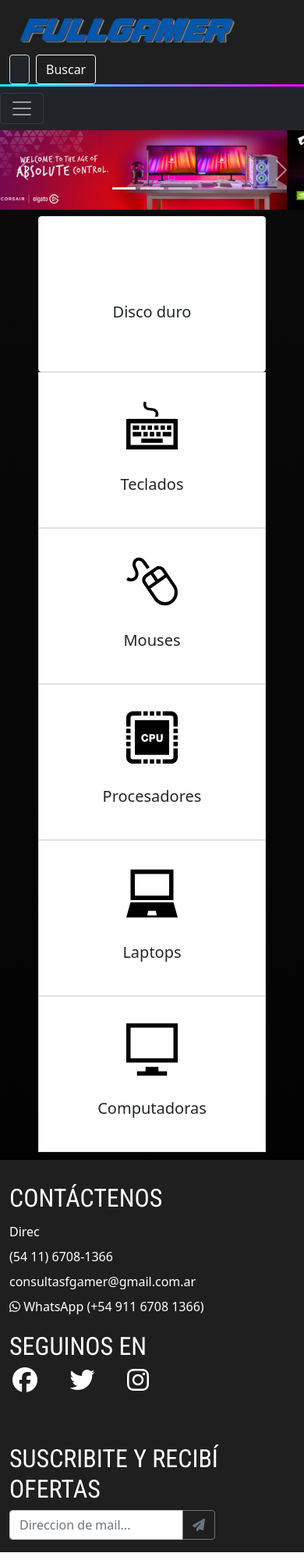
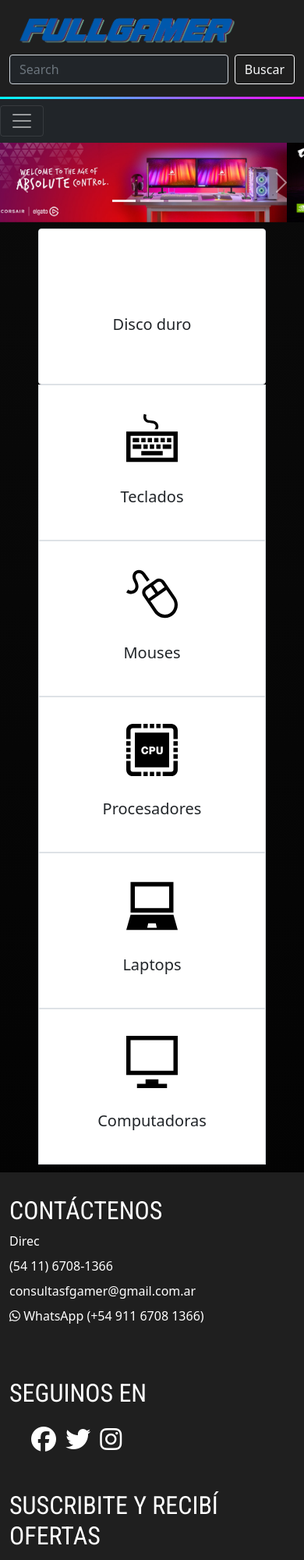
Before and after one commit to felipelena8/e-commerce-Costa, a plain HTML site: page index.html in a window 390 px wide. Shown: the top 2000 px of the page at 78% size. Drawn offline with nearby package versions, Linux system fonts and the light colour scheme.

Commit message:
se hizo responsive el nav

```diff
--- a/index.html
+++ b/index.html
@@ -14,13 +14,13 @@
 
 <body>
     <header>
-        <div class="container-fluid collapse-sm">
+        <div class="container mb-3">
             <div class="row align-items-center">
-                <div class="col"> <a class="navbar-brand" href="index.html"><img src="images/Logo.png" alt=""
+                <div class="col-lg-4 col-md-3"> <a class="navbar-brand" href="index.html"><img src="images/Logo.png" alt=""
                             class="navbar-brand" style="width:300px"></a></div>
-                <div class="col-4">
+                <div class = "col-lg-4 offset-lg-4 col-md-3 offset-md-3">
                     <form class="d-flex">
-                        <input class="form-control me-2 bg-dark text-white" type="search" placeholder="Search"
+                        <input class="form-control me-2 bg-dark text-white navBusqueda" type="search" placeholder="Search"
                             aria-label="Search">
                         <button type="button" class="btn btn-outline-light">Buscar</button>
                     </form>
@@ -126,8 +126,9 @@
     <footer class="footer">
         <div class="container">
             <div class="row">
-                <div class="col-lg-4 mb-lg-0">
-                    <h4>Contáctenos</h4>
+                <!-- Footer Location-->
+                <div class="col-sm-12 col-md-4 mb-5 mb-lg-0">
+                    <h4 class="text-uppercase mb-1">Contáctenos</h4>
                     <p class="text-white"> Direc <br>
                         (54 11) 6708-1366<br>
                         consultasfgamer@gmail.com.ar<br>
@@ -135,28 +136,22 @@
                         WhatsApp (+54 911 6708 1366)
                     </p>
                 </div>
-                <div class="col-sm-4 mb-lg-0">
-                    <h4>Seguinos en</h4>
-                    <ul class="d-flex justify-content-between p-0 w-50 ">
-                        <li class="item__social col-sm-4 mb-5 mb-lg-0 pr-1">
-                            <a href="https://www.facebook.com/felipe.lena.5" target="blank" class="mx-1"  id="facebook">
+                <div class="col-sm-12 col-md-4 mb-5 mb-lg-0">
+                    <h4 class="text-uppercase mb-4">Seguinos en</h4>
+                    <div class = "container-fluid">
+                        <a href="https://www.facebook.com/felipe.lena.5" target="blank" class="mx-1 item__social"  id="facebook">
                             <i class="fab fa-facebook fa-2x"></i>
                         </a>
-                        </li>
-                        <li class="item__social col-sm-4 mb-5 mb-lg-0 pr-1">
-                            <a href="https://twitter.com/felipelena8" target="blank"  class="mx-1" id="twitter">
+                        <a href="https://twitter.com/felipelena8" target="blank"  class="mx-1 item__social" id="twitter">
                             <i class="fab fa-twitter fa-2x"></i>
                         </a>
-                        </li>
-                        <li class="item__social col-sm-4 mb-5 mb-lg-0">
-                            <a href="https://www.instagram.com/feli_lena/" target="blank"  class="mx-1" id="instagram">
+                        <a href="https://www.instagram.com/feli_lena/" target="blank"  class="mx-1 item__social" id="instagram">
                             <i class="fa fa-instagram instagram fa-2x" aria-hidden="true""></i>
                         </a>
-                        </li>
-                    </ul>
                     </div>
-                <div  class= "col-sm-4  mb-lg-0">
-               <h4>Suscribite y recibí ofertas</h4>
+                </div>
+                <div class="col-sm-12 col-md-4 mb-5 mb-lg-0 d-flex flex-column">
+                    <h4 class="text-uppercase mb-4">Suscribite y recibí ofertas</h4>
                     <form action="" class="footer__form">
                         <div class="input-group mb-3">
                              <input type="text" class="form-control" placeholder="Direccion de mail..."
--- a/styles.css
+++ b/styles.css
@@ -59,12 +59,11 @@
 
 }
 
-.nav__busqueda{
-    position: relative;
-    width: 27.7rem;
-    margin-right: 10rem;
+.navBusqueda{
+    min-width: 230px;
+    max-width: 400px;
 }
-.nav__busqueda:hover{
+.navBusqueda:hover{
     opacity: 60%
 }
 
@@ -386,11 +385,9 @@
     position: relative;
 }
 /*Redes sociales*/
+
+
 .item__social{
-    text-decoration: none;
-}
-
-.item__social a{
     color: white;
     transition: color 0.3s;
     height: 100%;
```
Lines whose indentation alone changed are shown as unchanged.
